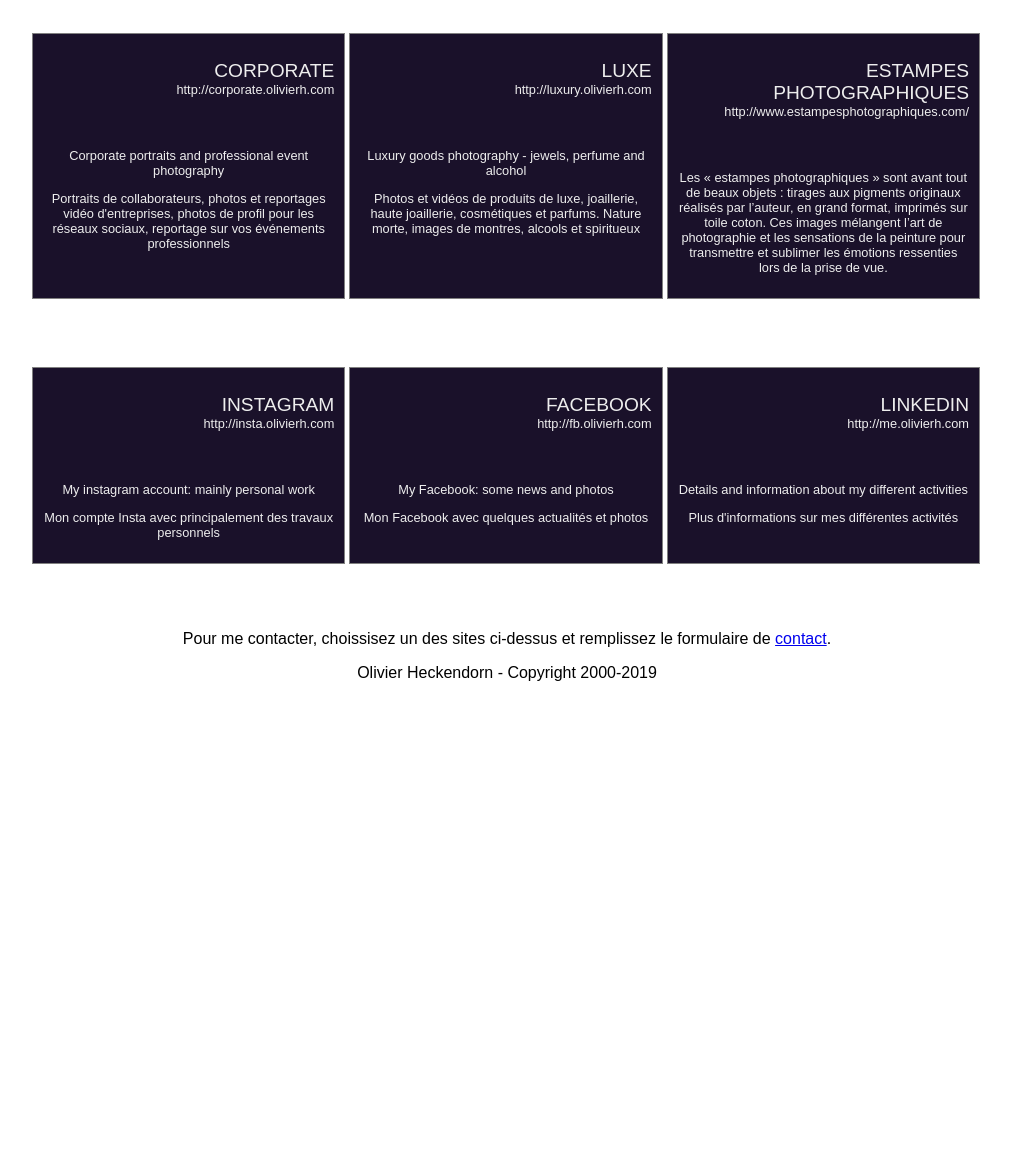
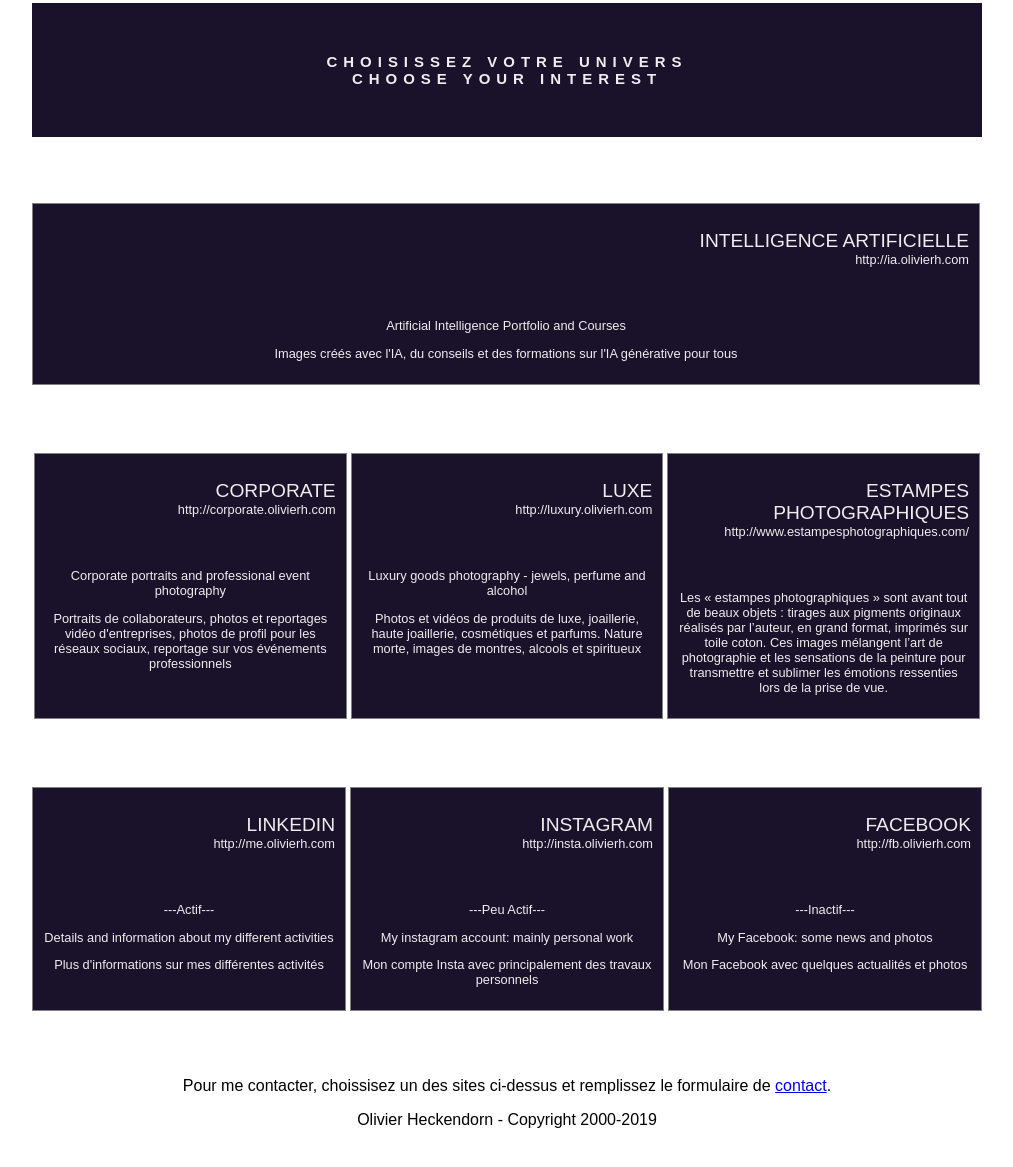
Before and after one commit to OLH21/olivierh.com, a plain HTML site: page index.html in a window 1280 px wide. Shown: the part 807-1974 px from the top of the page, without its empty margins (133-1146 px from the left). Before the commit the page ends 1530 px from the top, so only its background shows below. Drawn offline with Linux system fonts and the light colour scheme; a web font is replaced by a local one.

Commit message:
Update index.html
2024 update : IA added

```diff
--- a/index.html
+++ b/index.html
@@ -3,9 +3,10 @@
 
 <head>
   <meta charset="UTF-8">
-  <meta name="title" content="Olivierh Photographe - lights and dreams">
-
-  <title>Olivierh Photographe - lights and dreams</title>
+  <meta name="title" content="Olivierh formations - Images, photographies et IA générative">
+  <meta name="keywords" content="formations intelligence artificielle,portfolio IA,création,image IA,ChatGPT,Dall-E,Stable Diffusion,ComfyUI,formation IA,débutant,expert,outils IA,générative,techniques créatives,IA,Firefly, photographies, portraits, luxe">
+  <meta name="description" content="Découvrez des formations en intelligence artificielle générative pour tous niveaux, de débutant à expert. Reagrdez notre portfolio de photographies, portarits et univers du luxe.">
+  <title>Olivierh formations - Images, photographies et IA générative</title>
   <link rel="stylesheet" href="https://use.typekit.net/rkf7nzy.css">
 <meta name="viewport" content="width=device-width, initial-scale=1">
 
@@ -21,10 +22,11 @@
 
 	<header>
     <h1>olivierH </BR>
-    <font color=#544869>photographies</Font></h1>
+    <font color=#544869>Transmettre et Créer</Font></h1>
 	</header>
-	<p><strong>Clients / Références</strong>&nbsp;: Alain Boite, Baccarat, Boucheron, Breguet, Cartier, Chanel, Chaumet, Club des Joaillers Créateurs, Dior, Guerlain, Louis Vuitton, Nespresso, Van Cleef &amp; Arpels, IAMAG …
+	<p><strong>Clients / Références</strong>&nbsp;: Alain Boite, Baccarat, Boucheron, Breguet, Cartier, Chanel, Chaumet, Club des Joaillers Créateurs, Dior, Guerlain, Louis Vuitton, Nespresso, Van Cleef &amp; Arpels, IAMAG , École des Gobelins, Pyramyd  …
     <p></p>
+	<p><strong>Le plaisir de transmettre</strong>&nbsp;:<BR>formations, conseils et techniques de l'image</p>
 	<p><strong>L’âme des objets</strong>&nbsp;:<BR>photographies de bijoux, montres, objets de collection, objets d’art ou anciens</p>
 	<p><strong>L’esthétique de l’être</strong>&nbsp;:<BR>portraits et beauté</p>
 	<p><strong>L’émotion des ambiances</strong>&nbsp;:<BR>photographies de lieux, reportage événements, photos de muséographie</p>
@@ -35,6 +37,20 @@
 		<h3>choisissez votre univers<BR>Choose your interest</h3>
 
 	</div>
+
+	<section class="columns">
+		<div class="column">
+
+
+			<a href="http://ia.olivierh.com" class="box">
+
+				<h2>Intelligence Artificielle</h2>
+			<div class="site">http://ia.olivierh.com</div>
+				<p>Artificial Intelligence Portfolio and Courses</p>
+				<p>Images créés avec l'IA, du conseils et des formations sur l'IA générative pour tous</p>
+
+	</div>
+</section>
 <section class="columns">
   <div class="column">
 
@@ -69,11 +85,21 @@
 
 </section>
 <section class="columns">
+	<div class="column">
+		<a href="https://www.linkedin.com/in/olivierheckendorn" class="box">
+			<h2>LinkedIN</h2>
+		  <div class="site">http://me.olivierh.com</div>
+			<p>---Actif---</p>
+		 	<p>Details and information about my different activities</p>
+			<p>Plus d'informations sur mes différentes activités </p>
+
+		</div>
   	<div class="column">
     <a href="http://www.instagram.com/olivierh_photo/" class="box">
 
 		<h2>Instagram</h2>
     	<div class="site">http://insta.olivierh.com</div>
+		<p>---Peu Actif---</p>
 		<p>My instagram account: mainly personal work</p>
 		<p>Mon compte Insta avec principalement des travaux personnels</p>
 
@@ -83,29 +109,22 @@
     <a href="https://www.facebook.com/olivier.heckendorn" class="box">
 		<h2>FaceBook</h2>
       	<div class="site">http://fb.olivierh.com</div>
+		  <p>---Inactif---</p>
 		<p>My Facebook: some news and photos </p>
 		<p>Mon Facebook avec quelques actualités et photos</p>
 
 
     </a>
 	</div>
- <div class="column">
-    <a href="https://www.linkedin.com/in/olivierheckendorn" class="box">
-		<h2>LinkedIN</h2>
-      <div class="site">http://me.olivierh.com</div>
-		<p>Details and information about my different activities</p>
-		<p>Plus d'informations sur mes différentes activités </p>
 
-	</div>
 
-	</a>
 </section>
 
 
 	<footer>
 
 
-	  Pour me contacter, choissisez un des sites ci-dessus et remplissez le formulaire de <a href="https://luxe-photo-video.myportfolio.com/me-contacter">contact</a>.
+	  Pour me contacter, choissisez un des sites ci-dessus et remplissez le formulaire de <a href="https://formation-ia-intelligence-artificielle.myportfolio.com/contact-olivierh">contact</a>.
         <p>Olivier Heckendorn - Copyright 2000-2019</p>
     </footer>
 
```
